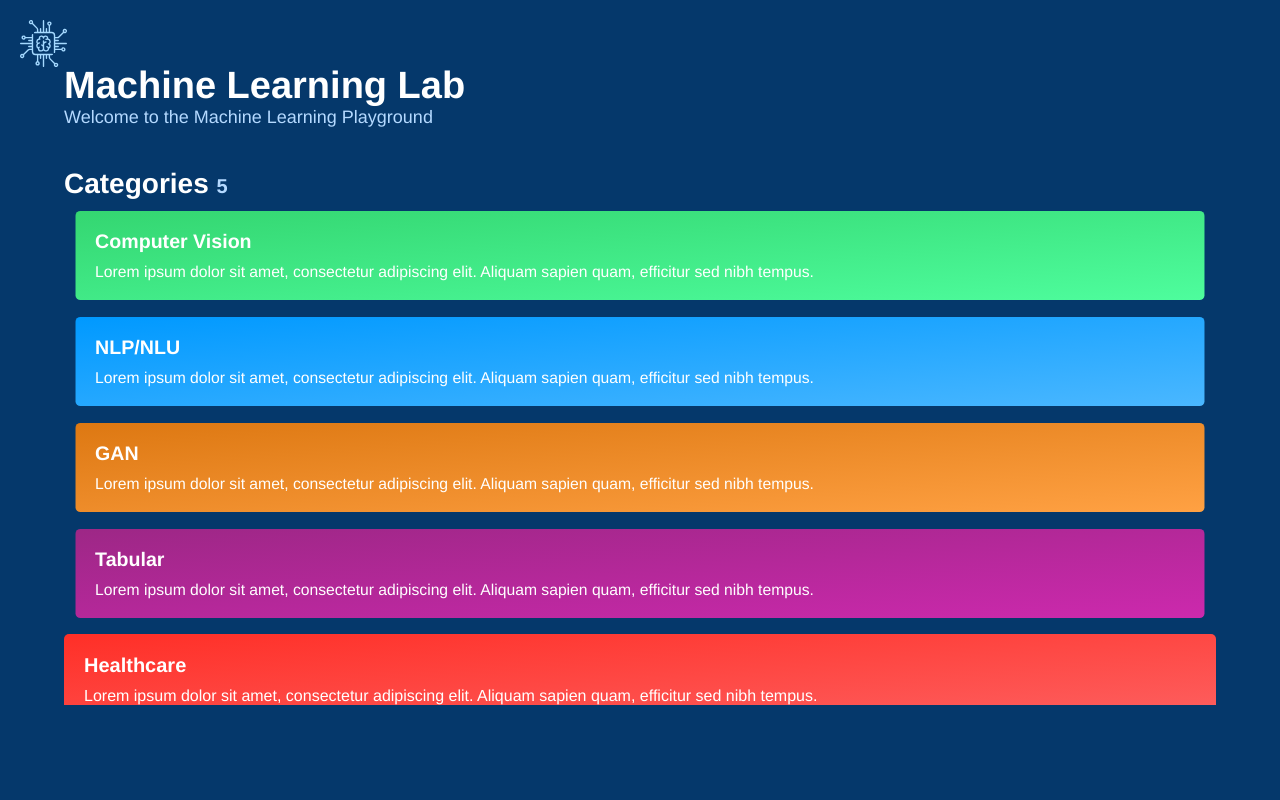
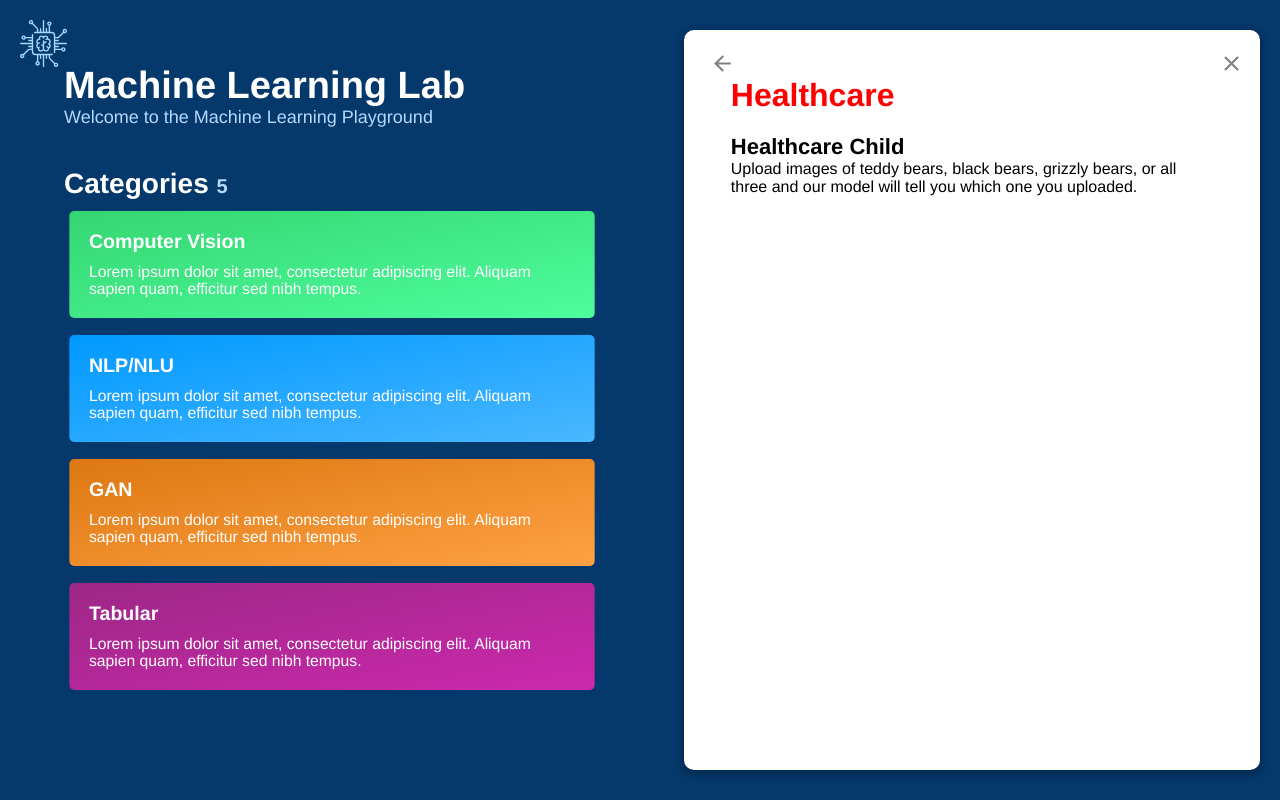
Before and after one commit to philipwisner/machine-learning-lab, a Vue app: page /#/healthcare/healthcarechild in a window 1280 px wide. Built offline with nearby package versions, Linux system fonts and the light colour scheme.

Commit message:
added child routes

```diff
--- /dev/null
+++ b/src/components/Apps/GanChild.vue
@@ -0,0 +1,23 @@
+<template>
+  <div class="gan-app">
+    <h3>GAN Child</h3>
+    <p class="description"> Upload images of teddy bears, black bears, grizzly bears, or all three and our model will tell you which one you uploaded.</p>
+  </div>
+</template>
+
+
+<script>
+export default {
+  name: "GanChild",
+  data() {
+    return {
+    };
+  },
+  methods: {
+
+  }
+};
+</script>
+
+<style scoped>
+</style>
--- /dev/null
+++ b/src/components/Apps/HealthcareChild.vue
@@ -0,0 +1,23 @@
+<template>
+  <div class="healthcare-app">
+    <h3>Healthcare Child</h3>
+    <p class="description"> Upload images of teddy bears, black bears, grizzly bears, or all three and our model will tell you which one you uploaded.</p>
+  </div>
+</template>
+
+
+<script>
+export default {
+  name: "HealthcareChild",
+  data() {
+    return {
+    };
+  },
+  methods: {
+
+  }
+};
+</script>
+
+<style scoped>
+</style>
--- /dev/null
+++ b/src/components/Apps/NlpChild.vue
@@ -0,0 +1,23 @@
+<template>
+  <div class="nlp-app">
+    <h3>Nlp Child</h3>
+    <p class="description"> Upload images of teddy bears, black bears, grizzly bears, or all three and our model will tell you which one you uploaded.</p>
+  </div>
+</template>
+
+
+<script>
+export default {
+  name: "NlpChild",
+  data() {
+    return {
+    };
+  },
+  methods: {
+
+  }
+};
+</script>
+
+<style scoped>
+</style>
--- /dev/null
+++ b/src/components/Apps/TabularChild.vue
@@ -0,0 +1,23 @@
+<template>
+  <div class="tabular-app">
+    <h3>Tabular Child</h3>
+    <p class="description"> Upload images of teddy bears, black bears, grizzly bears, or all three and our model will tell you which one you uploaded.</p>
+  </div>
+</template>
+
+
+<script>
+export default {
+  name: "TabularChild",
+  data() {
+    return {
+    };
+  },
+  methods: {
+
+  }
+};
+</script>
+
+<style scoped>
+</style>
```
Also changed, not shown: src/router.js (+35 -6 lines).
